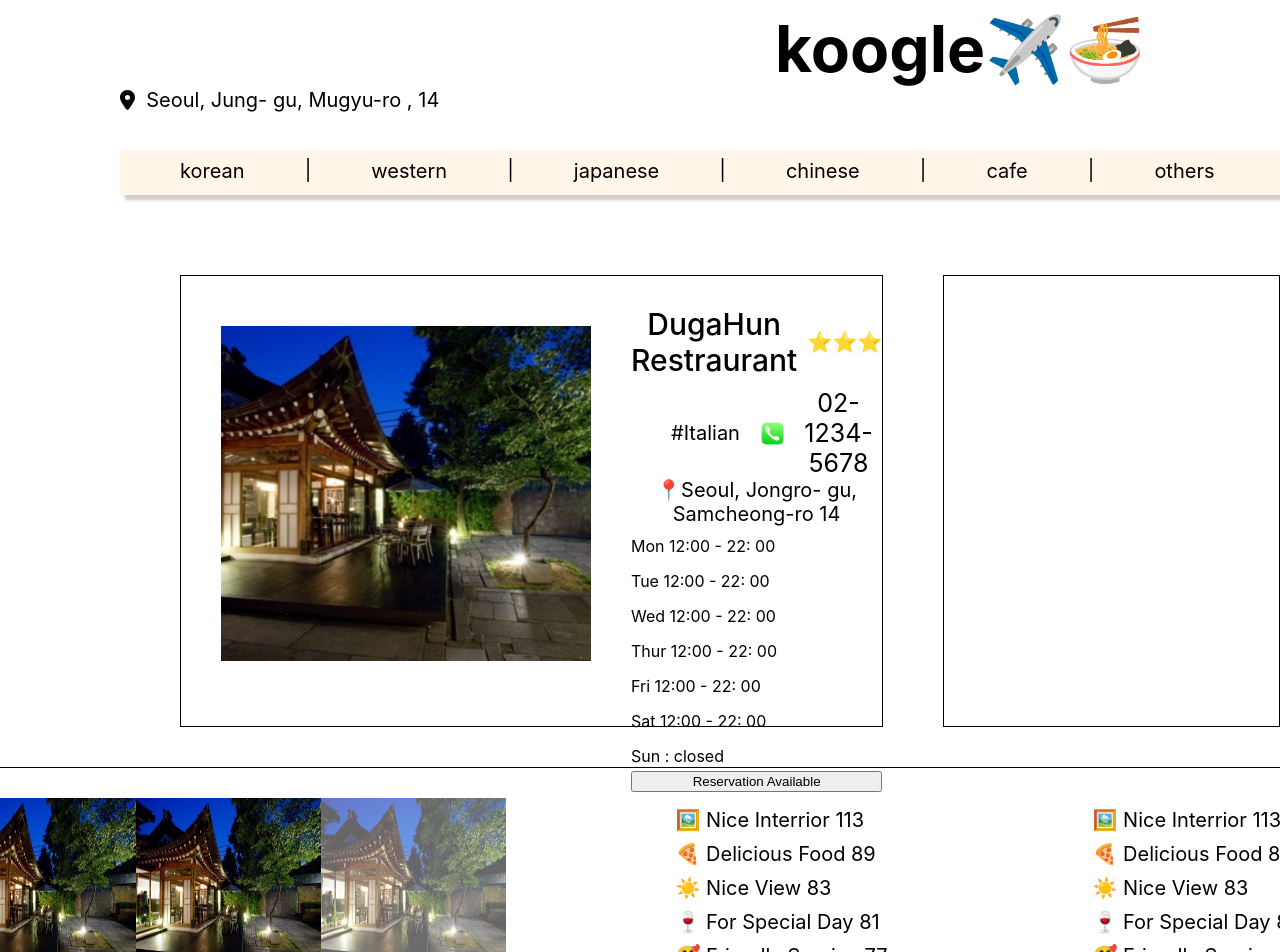
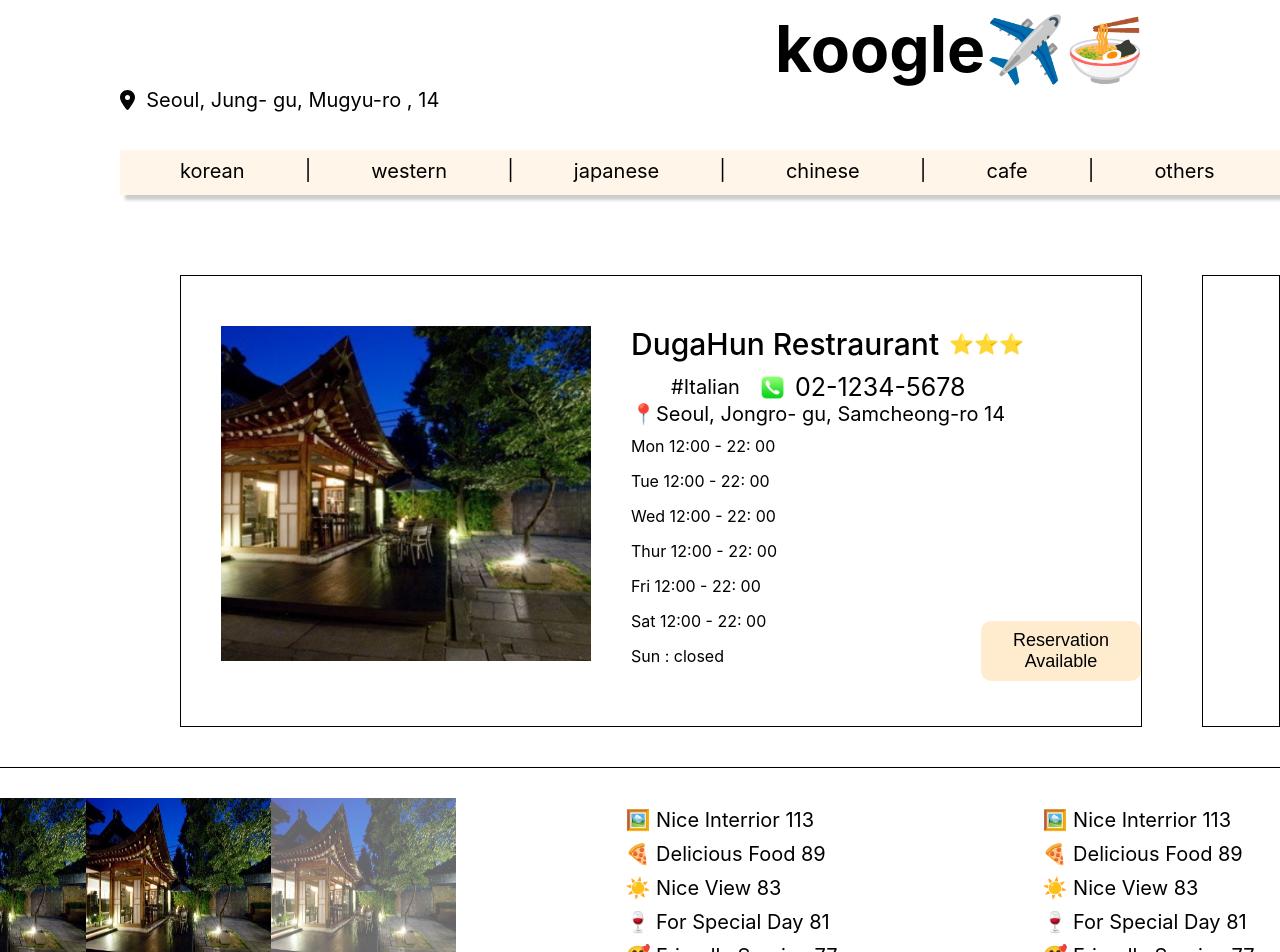
Before and after one commit to SojeongM/Koogle_front, a React (Create React App) app in the folder koogle/: page /info in a window 1280 px wide. Shown: the top 952 px of the page. Built offline with nearby package versions, Linux system fonts and the light colour scheme.

Commit message:
reservation button fixed

```diff
--- a/koogle/src/components/CustomerReview.js
+++ b/koogle/src/components/CustomerReview.js
@@ -14,12 +14,11 @@ const reviewDetails = [
 const CustomerReviews = () => {
   const navigate = useNavigate();
   const goSearch = () => {
-
     navigate("/review");
   };
   return (
     <ReviewsContainer>
-      <ReviewBox width="1563px" height="280px" marginLeft="60px">
+      <ReviewBox width="1563px" height="280px" marginLeft="0px">
         <PhotoReviews onClick={goSearch}>
           <ReviewPhoto src={testimg} alt="리뷰 사진"></ReviewPhoto>
           <ReviewPhoto src={testimg} alt="리뷰 사진"></ReviewPhoto>
@@ -42,7 +41,9 @@ const CustomerReviews = () => {
               {review.icon} {review.text} {review.count}
             </DetailReview>
           ))}
-          <span onClick={goSearch}>See more Review</span>
+          <span onClick={goSearch} style={{ cursor: "pointer" }}>
+            See more Review
+          </span>
         </NaverReview>
       </ReviewBox>
     </ReviewsContainer>
@@ -53,7 +54,7 @@ const ReviewsContainer = styled.div`
   justify-content: center; // 자식 요소들을 가로 방향 중앙에 위치시킴
   align-items: center; // 자식 요소들을 세로 방향 중앙에 위치시킴
   padding: 20px; // 컨테이너 내부의 여백
-  margin: 20px 0 0 40px; // 컨테이너 외부의 상하 여백
+  margin: 20px 0 0 0px; // 컨테이너 외부의 상하 여백
 `;
 
 const BaseBox = styled.div`
@@ -74,6 +75,7 @@ const PhotoReviews = styled.div`
   margin-right: 130px;
   padding-top: 30px;
   padding-left: 40px;
+  cursor: pointer;
 `;
 const ReviewPhoto = styled.img`
   position: relative;
--- a/koogle/src/components/Info.js
+++ b/koogle/src/components/Info.js
@@ -43,12 +43,11 @@ const OpeningInfoList = ({ hoursList }) => {
 const Info = () => {
   const navigate = useNavigate();
   const goSearch = () => {
-
     navigate("/review");
   };
   return (
     <>
-      <Navigators/>
+      <Navigators />
       <OverViews>
         <InfoBox width="1020px" height="450px" marginLeft="180px">
           <ImageBox src={storeData.image} alt="restaurant pic" />
@@ -66,11 +65,13 @@ const Info = () => {
             </BottomInfo>
             <AddressInfo>{storeData.address}</AddressInfo>
             <OpeningInfoList hoursList={storeData.hours} />
-            <button>
-              {storeData.reservation
-                ? "Reservation Available"
-                : "Reservation Unavailable"}
-            </button>
+            <BookBtn>
+              <ReservationButton available={storeData.reservation}>
+                {storeData.reservation
+                  ? "Reservation Available"
+                  : "Reservation Unavailable"}
+              </ReservationButton>
+            </BookBtn>
           </StoreInfo>
         </InfoBox>
         <MapBox />
@@ -127,6 +128,7 @@ const StoreInfo = styled.div`
 `;
 const TopInfo = styled.div`
   display: flex;
+  margin-top: 20px;
   align-items: center;
 `;
 
@@ -187,10 +189,28 @@ const PhoneIcon = styled.img`
 const PhoneNumberText = styled.span`
   font-size: 25px;
 `;
+const BookBtn = styled.div`
+  margin-top: -50px;
+  margin-bottom: 150px;
+  float: right;
+`;
+
+const ReservationButton = styled.button`
+  width: 160px;
+  height: 60px;
+  font-size: 18px;
+  margin-left: 350px;
+  margin-bottom: 0px;
+  cursor: pointer;
+  border-radius: 10px;
+  border: 0px;
+  background-color: ${(props) => (props.available ? "#ffeccf" : "#d4d4d4")};
+  cursor: ${(props) => (props.available ? "pointer" : "default")};
+`;
 
 const MapBox = styled(BaseBox)`
   margin-left: 60px;
-  width: 500px;
+  width: 480px;
   height: 450px;
   border: 1px solid black;
 `;
```
